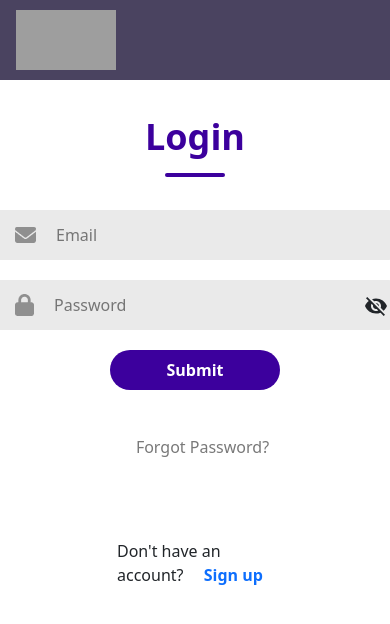
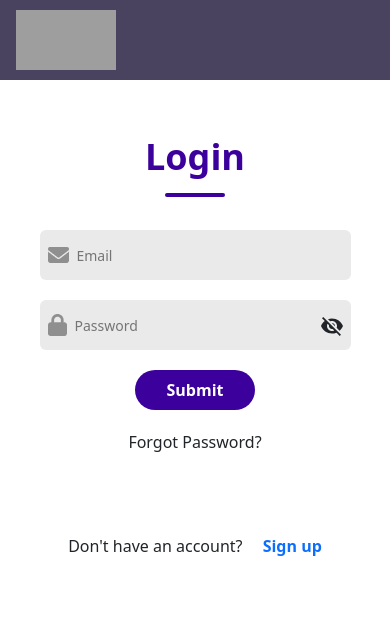
Before and after one commit to Kajalkashyap1/QuickDeal_KAGM, a React (Create React App) app in the folder FrontEnd/quickdeal/: page /login in a window 390 px wide. Shown: the top 624 px of the page. Built offline with nearby package versions, Linux system fonts and the light colour scheme; no server answers; grey boxes are pictures that could not be loaded; what material-ui-confirm would draw is missing.

Commit message:
Made some pages responsive

```diff
--- a/FrontEnd/quickdeal/src/Components/EditProfile/EditProfile.module.css
+++ b/FrontEnd/quickdeal/src/Components/EditProfile/EditProfile.module.css
@@ -1,92 +1,76 @@
-.wrapper{
-    display: flex;
-    margin: 50px;
-    justify-content: space-between;
+/* Global styles */
+* {
+    box-sizing: border-box;
+    margin: 0;
+    padding: 0;
 }
 
-.right{
-    border: 1px solid #eaeaea;
+body {
+    font-family: Arial, sans-serif;
+}
+
+.wrapper {
+    display: flex;
+    flex-direction: column;
+    margin: 20px; /* Adjusted margin */
+}
+
+.left {
+    width: 100%; /* Adjusted width */
+    margin-bottom: 20px; /* Adjusted margin */
+}
+
+.right {
+    width: 100%; /* Adjusted width */
+}
+
+.right h3 {
+    text-align: center;
+    margin-bottom: 10px; /* Adjusted margin */
+}
+
+.inputs {
     display: grid;
     gap: 20px;
-    width:900px;
-    height: auto;
-    padding: 5px;
-    box-shadow: 15px 15px 30px #bebebe, -15px -15px 30px #ffffff;
+    padding: 0 20px; /* Added padding */
 }
 
-.right h3{
+.input,
+.input_area {
+    width: 100%; /* Adjusted width */
+}
+
+.btn {
+    min-width: 200px; /* Adjusted min-width */
+}
+
+.profile_img {
+    margin: 20px auto; /* Centered profile image */
     text-align: center;
 }
 
-
-
-.left{
-    border: 1px solid #eaeaea;
-    width: 300px;
-    box-shadow: 15px 15px 30px #bebebe, -15px -15px 30px #ffffff;
-    /* margin-bottom: 10px; */
-    height: auto;
+.profile_img img {
+    max-width: 100%; /* Ensures image stays within container */
+    height: auto; /* Allows image to maintain aspect ratio */
 }
 
-.inputs{
-    display: grid;
-    gap: 20px;
-}
-
-.input{
-    width: 400px;
-    height: 30px;
-    background: #eaeaea;
-    border-radius: 6px;
-    /* border: none; */
-    border: 1px solid rgb(175, 172, 172);
-    outline: none;
-}
-
-
-.input_area{
-    width: 400px;
-    height: 80px;
-    background: #eaeaea;
-    border-radius: 6px;
-    /* border: none; */
-    border: 1px solid rgb(175, 172, 172);
-    outline: none;
-}
-
-.btn{
-    color: "black";
-    min-width: 250px;
-    margin: 10px;
-    padding: 6px;
-    color: white;
-    background-color: #4a4360;
-    border-radius: 5px;
-    font-weight: bold;
-    margin-bottom: 3px;
-    border: 3px solid #4a4360;
-}
-
-.btn:hover {
-    border: 3px solid #202938;
-    background-color: #ffffff;
-    color: rgb(0, 0, 0);
-}
-
-.profile_img{
-    margin: 30px;
-    align-items: center;
+.editprofile_btn {
     text-align: center;
 }
 
-.profile_img img{
-    height: 200px;
-    width: 200px;
+@media only screen and (min-width: 768px) {
+    /* Adjustments for larger screens */
+    .wrapper {
+        flex-direction: row; /* Change to row layout */
+        justify-content: space-between; /* Spacing between columns */
+        align-items: flex-start; /* Align columns at the top */
+    }
+
+    .left {
+        width: 300px; /* Fixed width for left column */
+    }
+
+    .right {
+        width: calc(100% - 320px); /* Adjusted width for right column */
+    }
 }
-
-.editprofile_btn{
-    text-align: center;
-    align-items: center;
-    justify-content: center;
-    /* margin: 30px; */
-}
--- a/FrontEnd/quickdeal/src/Components/Login/LoginSignup.module.css
+++ b/FrontEnd/quickdeal/src/Components/Login/LoginSignup.module.css
@@ -4,7 +4,8 @@
     margin: auto;
     background: #ffffff;
     padding-bottom: 30px;
-    width: 80%;
+    width: 90%; /* Adjusted width */
+    max-width: 500px; /* Added max-width */
 }
 
 .header {
@@ -34,28 +35,25 @@
 .input {
     display: flex;
     align-items: center;
-    width: 25rem; /* Decreased width */
+    width: 100%; /* Adjusted width */
     height: 50px; /* Kept height */
     background: #eaeaea;
     border-radius: 6px;
 }
 
 .inputs {
-    /* margin-top: 45px; Decreased margin top */
     display: flex;
     flex-direction: column;
     gap: 20px;
     margin: auto;
     justify-content: center;
     align-items: center;
-    width: 50%;
-
+    width: 100%; /* Adjusted width */
+    max-width: 400px; /* Added max-width */
 }
 
-
-
 .input img {
-    margin: 0 20px; /* Adjusted margin */
+    margin: 0 10px; /* Adjusted margin */
 }
 
 .input input {
@@ -65,85 +63,8 @@
     border: none;
     outline: none;
     color: #797979;
-    font-size: 16px;
+    font-size: 14px; /* Adjusted font-size */
 }
-
-.input select{
-
-    /* outline: none;
-    color: #797979;
-    font-size: 16px;  */
-    background: transparent;
-    background-color: rgb(249, 249, 249);
-    border: 1px solid rgb(175, 172, 172);
-    border-radius: 3px;
-    height: 35px;
-    margin: 8px;
-    box-sizing: border-box;
-    min-width: 50%;
-    outline: none;
-}
-
-.input label{
-    /* height: 40px;
-    width: 100%;  */
-    background: transparent;
-    border: none;
-    outline: none;
-    color: #797979;
-    font-size: 16px;
-    margin: 10px;
-}
-
-.forgot_password {
-    padding-left: 15px; /* Adjusted padding */
-    margin-top: 25px; /* Decreased margin top */
-    color: #797979;
-    font-size: 16px; /* Decreased font size */
-    cursor: pointer;
-}
-.forgot_password:hover {
-    color: #0d6efd;
-    font-weight: 400;
-}
-
-
-
-
-.submit {
-    text-decoration: none;
-    display: flex;
-    justify-content: center;
-    align-items: center;
-    width: 160px;
-    height: 45px;
-    color: #fff;
-    background: #4c00b4;
-    border-radius: 50px;
-    font-size: 16px;
-    font-weight: 700;
-    cursor: pointer;
-}
-
-.gray {
-    text-decoration: none;
-    background: #eaeaea;
-    color: #676767;
-}
-
-/* customize number input  */
-input::-webkit-outer-spin-button,
-input::-webkit-inner-spin-button {
-    -webkit-appearance: none;
-    margin: 0;
-}
-
-.active {
-    text-decoration: none;
-    color: rgb(255, 255, 255);
-}
-
-/* submit button styling */
 
 .submit_btn {
     align-items: center;
@@ -158,18 +79,11 @@ input::-webkit-inner-spin-button {
     font-weight: 600;
     justify-content: center;
     line-height: 20px;
-    max-width: 500px;
+    min-width: 150px; /* Adjusted min-width */
     min-height: 40px;
-    min-width: 170px;
-    overflow: hidden;
-    padding: 0px;
-    padding-left: 20px;
-    padding-right: 20px;
+    padding: 10px 20px; /* Adjusted padding */
     text-align: center;
-    /* touch-action: manipulation; */
-    transition: background-color 0.167s cubic-bezier(0.4, 0, 0.2, 1) 0s,
-        box-shadow 0.167s cubic-bezier(0.4, 0, 0.2, 1) 0s,
-        color 0.167s cubic-bezier(0.4, 0, 0.2, 1) 0s;
+    transition: background-color 0.167s cubic-bezier(0.4, 0, 0.2, 1) 0s, box-shadow 0.167s cubic-bezier(0.4, 0, 0.2, 1) 0s, color 0.167s cubic-bezier(0.4, 0, 0.2, 1) 0s;
     user-select: none;
     -webkit-user-select: none;
     vertical-align: middle;
@@ -181,3 +95,24 @@ input::-webkit-inner-spin-button {
     background-color: #16437e;
     color: #ffffff;
 }
+
+@media only screen and (max-width: 600px) {
+    /* Adjustments for smaller screens */
+    .container {
+        padding: 20px;
+    }
+    .inputs {
+        width: 100%;
+        max-width: 100%;
+    }
+    .input {
+        width: 100%;
+    }
+    .input img {
+        margin: 0 8px;
+    }
+    .submit_btn {
+        min-width: 120px;
+        padding: 8px 16px;
+    }
+}
--- a/FrontEnd/quickdeal/src/Components/MyAds/Myads.module.css
+++ b/FrontEnd/quickdeal/src/Components/MyAds/Myads.module.css
@@ -232,3 +232,75 @@ input::-webkit-inner-spin-button {
 .btn {
     text-align: center;
 }
+
+
+/* Media queries for responsiveness */
+
+@media only screen and (max-width: 768px) {
+    .header {
+      flex-direction: row;
+      justify-content: space-between;
+      align-items: center;
+      width: 100%;
+    }
+
+    .text {
+      font-size: 28px; /* Adjust font size for smaller screens */
+    }
+
+    .cards {
+      margin: 20px;
+    }
+
+    .card {
+      grid-template-columns: 1fr;
+      grid-template-rows: auto auto 1fr;
+    }
+
+    .product_img {
+      width: 100%;
+    }
+
+    .product_img img {
+      width: 100%;
+      height: auto;
+    }
+
+    .product_content {
+      flex-direction: column;
+      justify-content: space-between;
+      align-items: center;
+    }
+
+    .productleftcontent,
+    .card_right {
+      display: flex;
+      flex-direction: column;
+      align-items: center;
+      justify-content: space-between;
+      width: 100%;
+    }
+
+    .likes,
+    .available_icon {
+      margin: 10px 0px;
+      margin-right: auto;
+    }
+
+    .imp_btns {
+      display: flex;
+      flex-direction: column;
+      align-items: center;
+      justify-content: center;
+      margin-top: 10px;
+    }
+
+    .imp_btns button {
+      margin: 5px 0px;
+      width: 80%;
+    }
+
+    .editfield {
+      margin-top: 10px;
+    }
+  }
```
